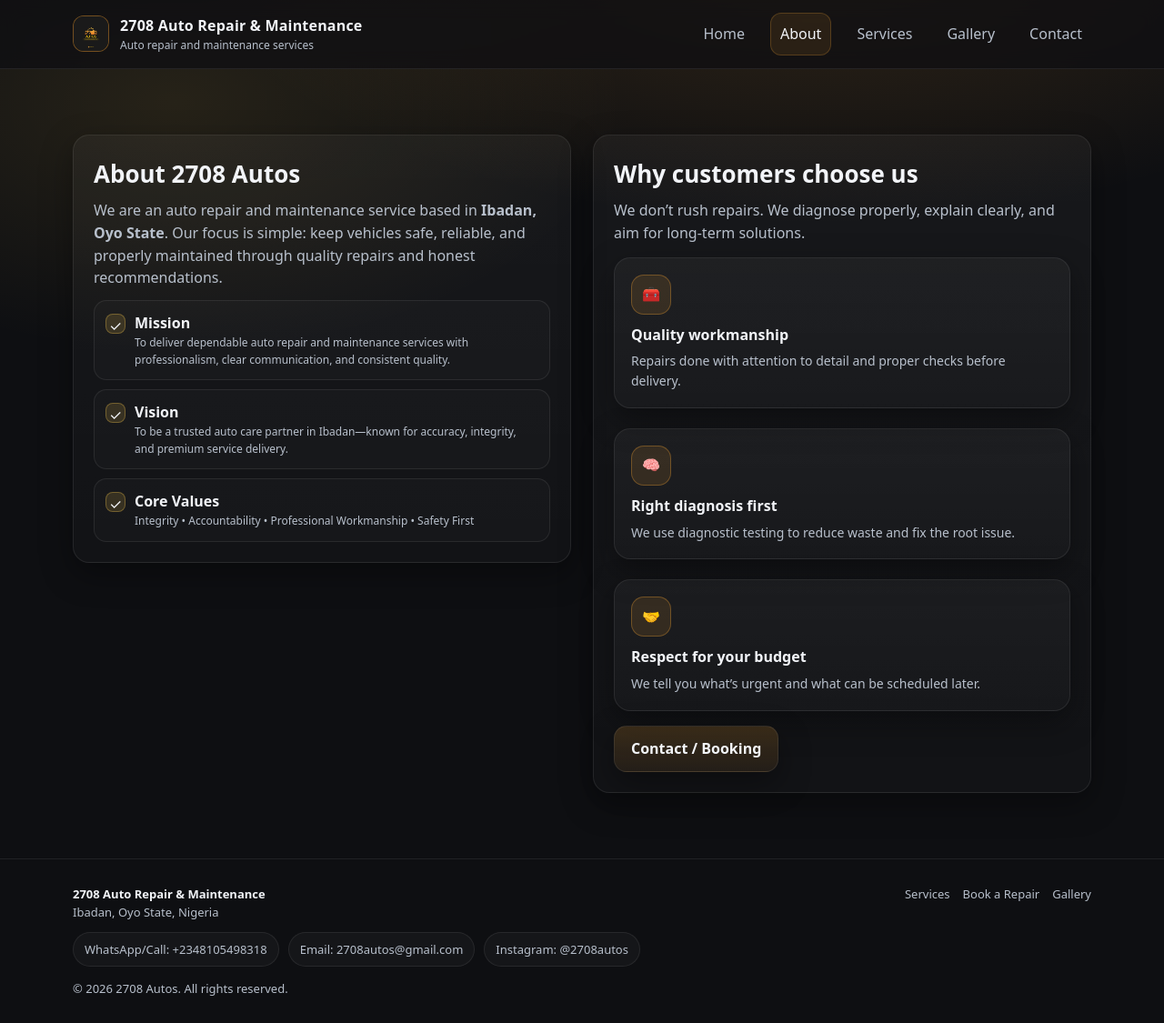
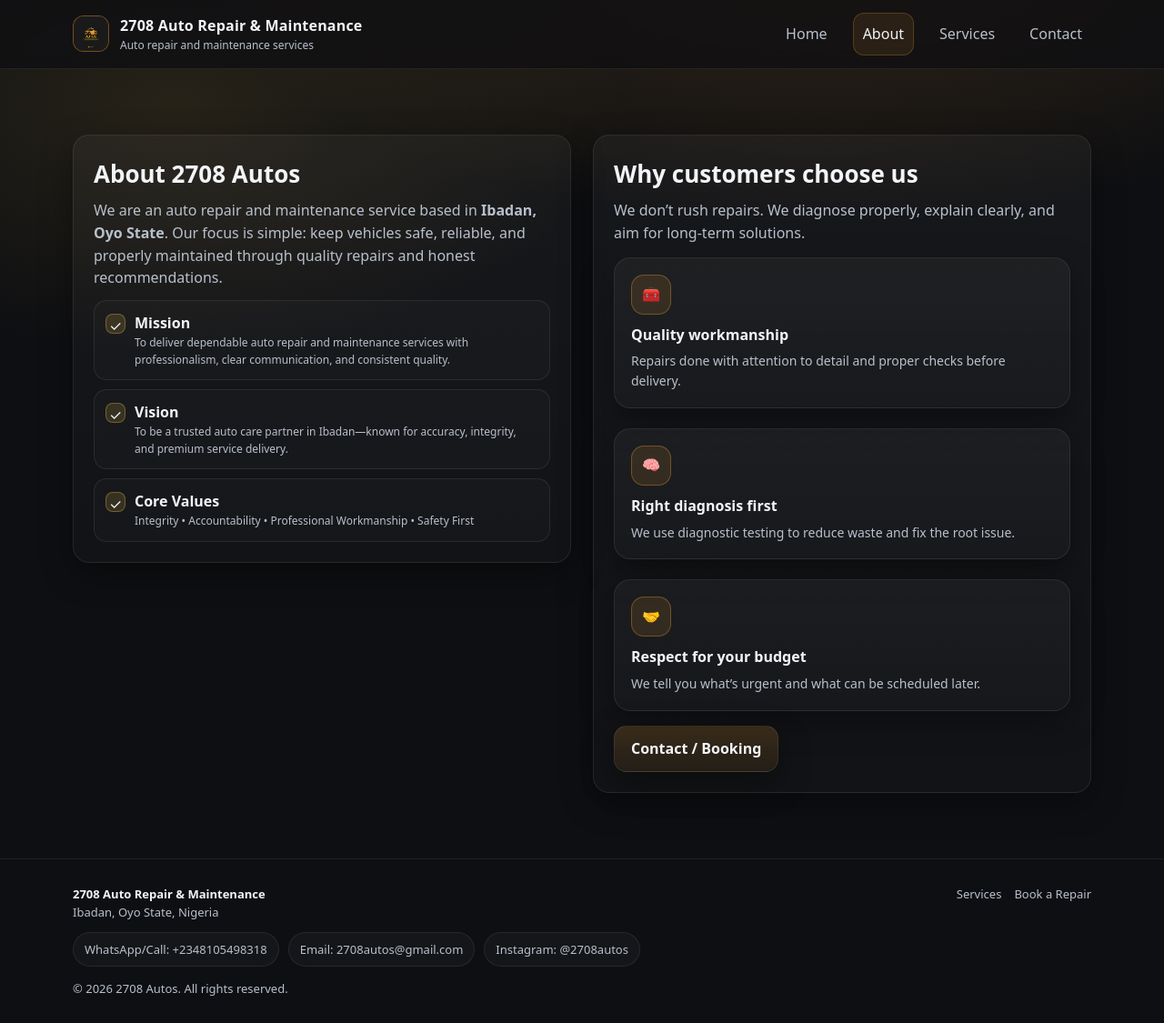
Before and after one commit to Mide2708/2708autos_site, a plain HTML site: page about.html in a window 1280 px wide. Shown: the whole page at 91% size. Drawn offline with Linux system fonts and the light colour scheme.

Commit message:
Update about.html

```diff
--- a/about.html
+++ b/about.html
@@ -26,7 +26,6 @@
           <a class="" href="index.html">Home</a>
           <a class="active" href="about.html">About</a>
           <a class="" href="services.html">Services</a>
-          <a class="" href="gallery.html">Gallery</a>
           <a class="" href="contact.html">Contact</a>
         </nav>
 
@@ -95,7 +94,6 @@
         <div class="smalllinks">
           <a href="services.html">Services</a>
           <a href="contact.html">Book a Repair</a>
-          <a href="gallery.html">Gallery</a>
         </div>
       </div>
       <div style="margin-top:14px;">© 2026 2708 Autos. All rights reserved.</div>
```
